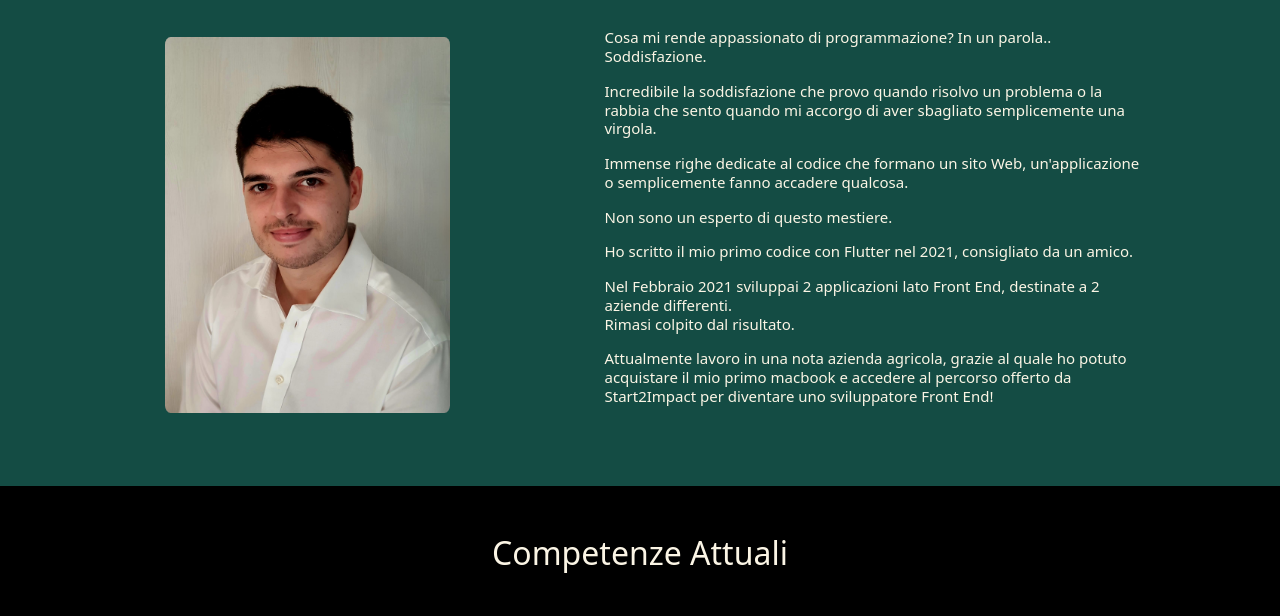
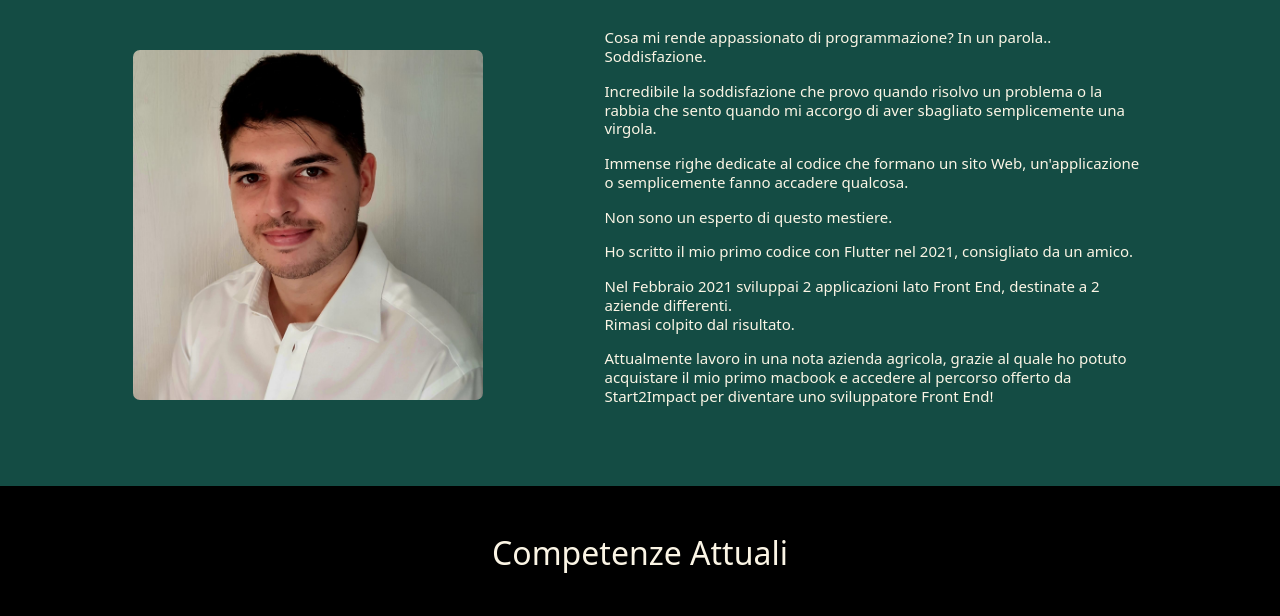
Before and after one commit to Gabriele-Angius-Developer/Gabriele-Angius---HTML-e-CSS, a website: page index.html in a window 1280 px wide. Shown: the part 184-800 px from the top of the page. Drawn offline with nearby package versions, Linux system fonts and the light colour scheme.

Commit message:
Update index.html

```diff
--- a/index.html
+++ b/index.html
@@ -75,7 +75,7 @@
 
       <div class="row my-1 g-4 justify-content-around align-items-center">
         <div class="text-center col-10	col-sm-6	col-md-6	col-lg-5	col-xl-4	col-xxl-4">
-          <img src="assets/img/profile.jpg" class="img-fluid" style="object-fit: cover; width: 80%; height: 80%; border-radius: 2%;" alt="img-profile">
+          <img src="assets/img/profile.jpg" class="my-image-profile img-fluid" style=" border-radius: 2%;" alt="img-profile">
         </div>
 
         <div class="text-start col-12	col-sm-10	col-md-12	col-lg-7	col-xl-6	col-xxl-6" >
```
